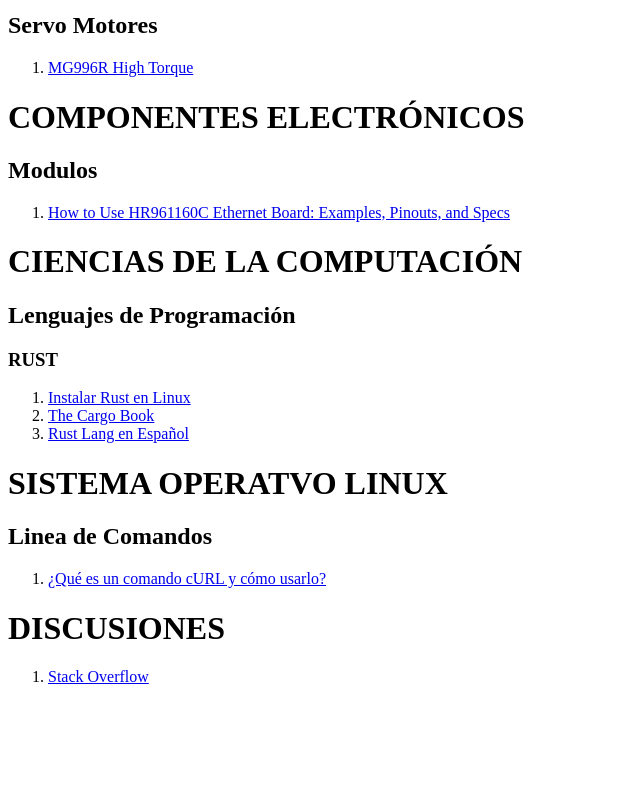
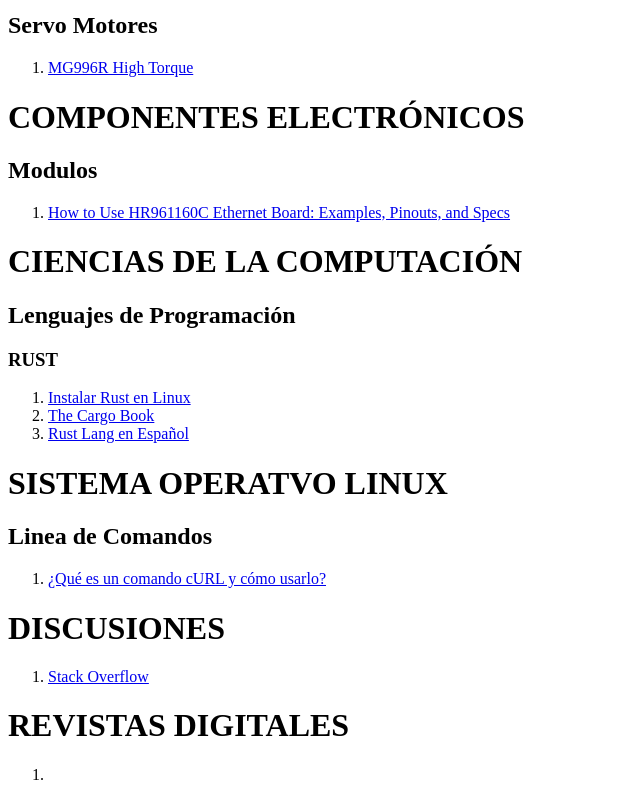
Before and after one commit to 20238/enlaces, a plain HTML site: page enlaces.html in a window 1280 px wide. Shown: the part 721-1521 px from the top of the page, without its empty margins (0-640 px from the left). Before the commit the page ends 1423 px from the top, so only its background shows below. Drawn offline with Linux system fonts and the light colour scheme.

Commit message:
Update enlaces.html

```diff
--- a/enlaces.html
+++ b/enlaces.html
@@ -63,5 +63,9 @@
 		<ol>
 			<li><a href=https://stackoverflow.com/ target=blank>Stack Overflow</a></li>
 		</ol>
+		<h1>REVISTAS DIGITALES</h1>
+		<ol>
+			<li><a href=https://es.knowablemagazine.org target=blank></li>
+		</ol>
 	</body>
 </html>
```
